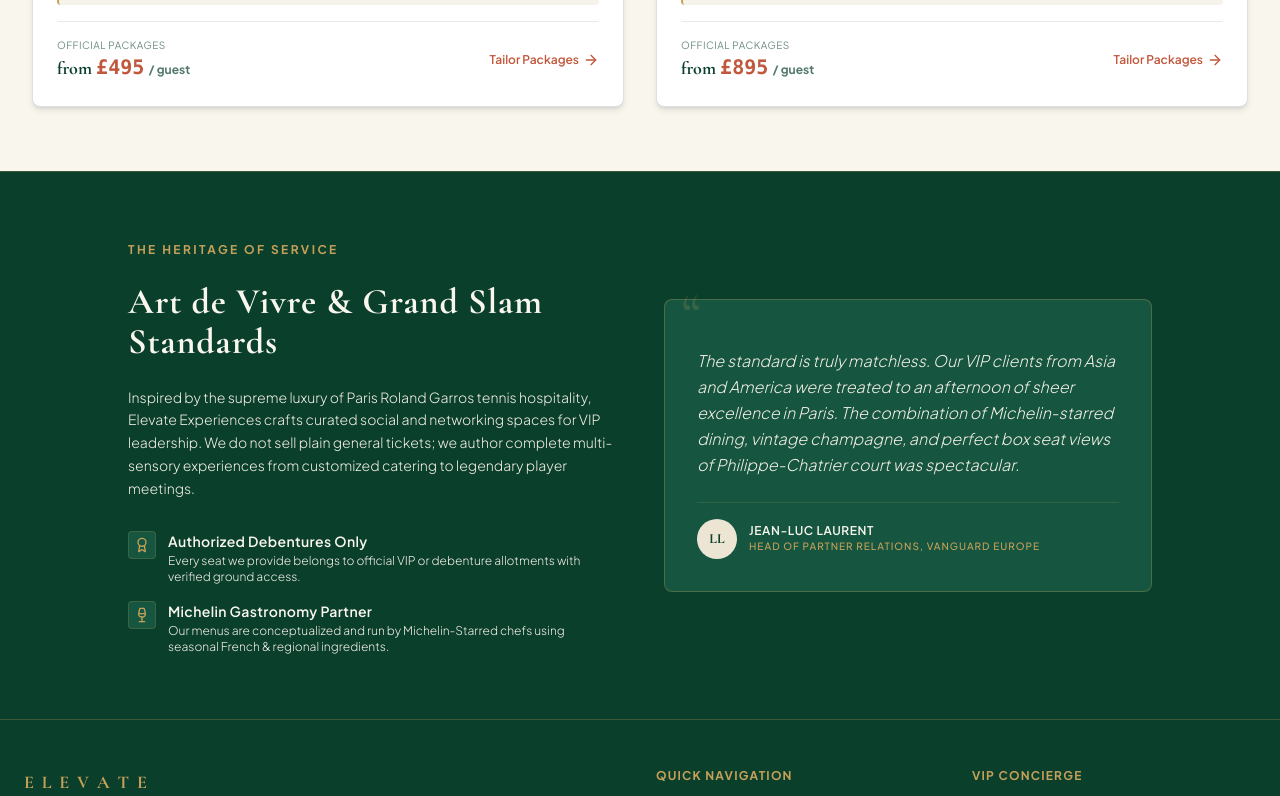
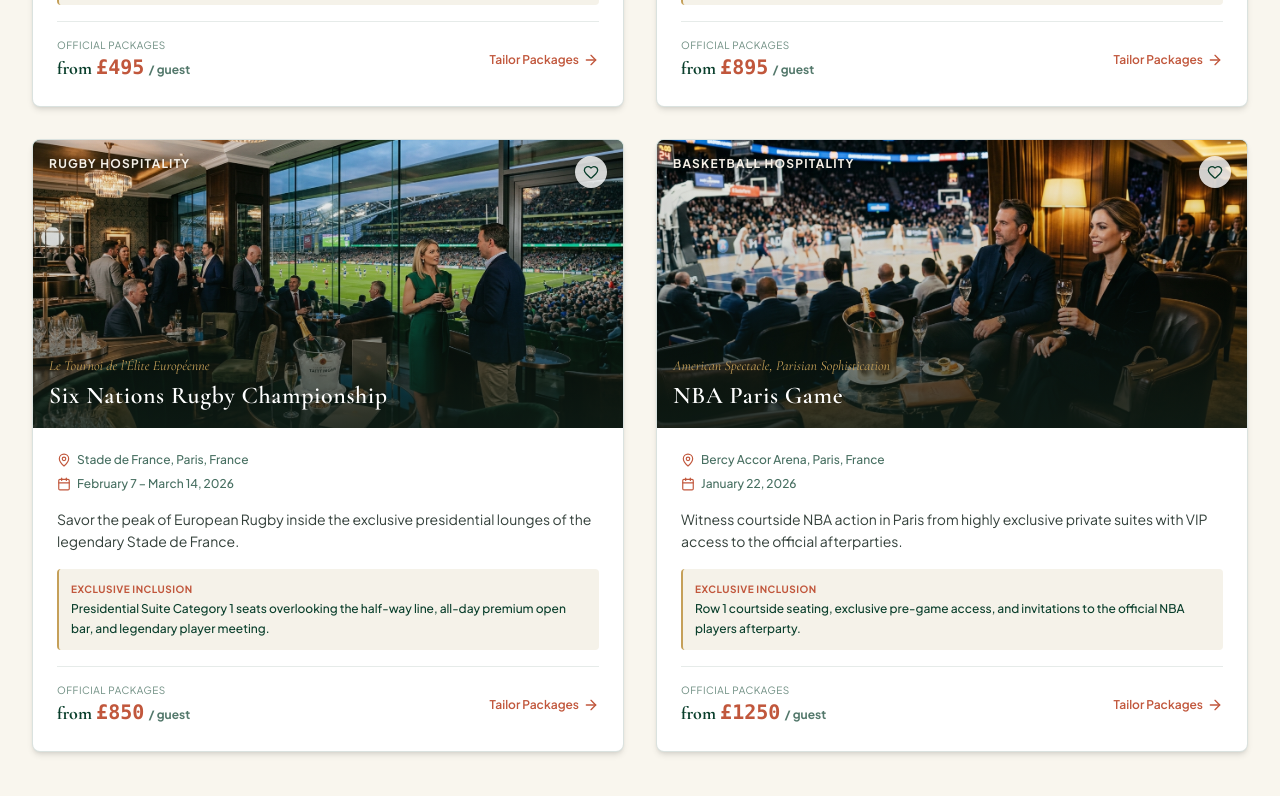
Before and after one commit to Soen-tech/Elevate-, a React (Vite) app: page / in a window 1280 px wide. Shown: the part 2000-2796 px from the top of the page. Built offline with nearby package versions, Linux system fonts and the light colour scheme.

Commit message:
feat: add Rugby and Basketball categories
Expand the experience catalog by adding Rugby and Basketball categories, updating the associated state management and data structures to support these new event types.

```diff
--- a/src/App.tsx
+++ b/src/App.tsx
@@ -47,7 +47,7 @@
 
   // Search & Filter state
   const [searchQuery, setSearchQuery] = useState('');
-  const [selectedCategory, setSelectedCategory] = useState<'All' | 'Tennis' | 'Motorsport' | 'Football' | 'Music' | 'Golf' | 'Heritage'>('All');
+  const [selectedCategory, setSelectedCategory] = useState<'All' | 'Tennis' | 'Motorsport' | 'Football' | 'Music' | 'Golf' | 'Heritage' | 'Rugby' | 'Basketball'>('All');
 
   // Selected experience for detailed customizer view
   const [selectedEventId, setSelectedEventId] = useState<string | null>(null);
@@ -136,7 +136,7 @@
   // VIP Portal Interactive Planner State
   const [vipBudget, setCorpBudget] = useState<number>(1500);
   const [vipGuests, setCorpGuests] = useState<number>(20);
-  const [vipCategory, setCorpCategory] = useState<'Tennis' | 'Motorsport' | 'Music' | 'Golf' | 'All'>('All');
+  const [vipCategory, setCorpCategory] = useState<'Tennis' | 'Motorsport' | 'Music' | 'Golf' | 'Rugby' | 'Basketball' | 'All'>('All');
   const [vipUpgrades, setCorpUpgrades] = useState({
     chauffeur: true,
     helicopter: false,
@@ -594,7 +594,7 @@
                 </div>
 
                 <div className="flex flex-wrap gap-1.5 p-1 bg-brand-sand-dark rounded-md border border-brand-green/5">
-                  {(['All', 'Tennis', 'Motorsport', 'Football', 'Music', 'Golf'] as const).map((cat) => (
+                  {(['All', 'Tennis', 'Motorsport', 'Football', 'Music', 'Golf', 'Rugby', 'Basketball'] as const).map((cat) => (
                     <button
                       key={cat}
                       onClick={() => setSelectedCategory(cat)}
@@ -1194,6 +1194,8 @@
                         <option value="Motorsport">Grand Prix Racing (Monaco/Silverstone)</option>
                         <option value="Music">Stadium Concert Series (VIP Boxes)</option>
                         <option value="Golf">Golf Tournaments (The Masters/The Open)</option>
+                        <option value="Rugby">Rugby Championships (Six Nations)</option>
+                        <option value="Basketball">Basketball Elite Games (NBA Paris)</option>
                       </select>
                     </div>
 
--- a/src/data/experiences.ts
+++ b/src/data/experiences.ts
@@ -9,7 +9,7 @@
 export interface Experience {
   id: string;
   title: string;
-  category: 'Tennis' | 'Motorsport' | 'Football' | 'Music' | 'Golf' | 'Heritage';
+  category: 'Tennis' | 'Motorsport' | 'Football' | 'Music' | 'Golf' | 'Heritage' | 'Rugby' | 'Basketball';
   location: string;
   venue: string;
   dates: string;
@@ -221,5 +221,85 @@
         description: 'The ultimate tennis fan’s dream. Centrally located within the grounds, putting you a heartbeat away from the royal box action.'
       }
     ]
+  },
+  {
+    id: 'six-nations',
+    title: 'Six Nations Rugby Championship',
+    category: 'Rugby',
+    location: 'Paris, France',
+    venue: 'Stade de France',
+    dates: 'February 7 – March 14, 2026',
+    image: '/assets/images/rugby_event_1791381084724.jpg',
+    tagline: 'Le Tournoi de l’Élite Européenne',
+    shortDescription: 'Savor the peak of European Rugby inside the exclusive presidential lounges of the legendary Stade de France.',
+    description: 'Experience the roar of Stade de France from the highest vantage point of private luxury. The Six Nations Tournament brings together Europe’s rugby giants in a test of pure power, strategy, and sportsmanship. Combine the adrenaline of international test match rugby with three-star French gastronomy, vintage Bordeaux blends, and dedicated host services.',
+    highlightBenefit: 'Presidential Suite Category 1 seats overlooking the half-way line, all-day premium open bar, and legendary player meeting.',
+    packages: [
+      {
+        name: 'Le Salon d’Honneur',
+        price: 850,
+        benefits: [
+          'Official Category 1 seating directly on the 50m line',
+          'Exquisite pre-match buffet dining curated by a master chef',
+          'Open bar offering selection of fine wines, beers, and spirits',
+          'Exclusive post-match briefing with rugby legends & pundits',
+          'Dedicated VIP entrance bypassing general stadium crowds'
+        ],
+        description: 'Perfect for passionate rugby connoisseurs looking for elite seat positioning and premium corporate entertainment.'
+      },
+      {
+        name: 'The Grand Slam Loge',
+        price: 1750,
+        badge: 'Most Prestigious',
+        benefits: [
+          'Private luxury loge with panoramic floor-to-ceiling glass',
+          'Bespoke four-course sit-down menu with wine pairing',
+          'All-day unlimited Bollinger Champagne and premier cru Bordeaux',
+          'Dedicated butler service and private in-loge catering',
+          'Gift box containing official tournament jersey & souvenir program'
+        ],
+        description: 'An unmatched private oasis designed for top-tier executive hospitality, providing sovereign views of the pitch.'
+      }
+    ]
+  },
+  {
+    id: 'nba-paris',
+    title: 'NBA Paris Game',
+    category: 'Basketball',
+    location: 'Paris, France',
+    venue: 'Bercy Accor Arena',
+    dates: 'January 22, 2026',
+    image: '/assets/images/basketball_event_1791381113513.jpg',
+    tagline: 'American Spectacle, Parisian Sophistication',
+    shortDescription: 'Witness courtside NBA action in Paris from highly exclusive private suites with VIP access to the official afterparties.',
+    description: 'The glamour and high-intensity energy of the NBA returns to the heart of Paris at the Accor Arena. Watch world-class basketball stars battle from premium courtside seats, or network inside elegant private lounges. Indulge in custom mixology, gourmet American-French fusion cuisine, and receive exclusive access to the official post-game VIP gala.',
+    highlightBenefit: 'Row 1 courtside seating, exclusive pre-game access, and invitations to the official NBA players afterparty.',
+    packages: [
+      {
+        name: 'The Courtside Club',
+        price: 1250,
+        benefits: [
+          'Guaranteed Row 1-3 courtside seating near the team benches',
+          'Access to the exclusive backstage VIP lounge before and after the game',
+          'Gourmet food stations with interactive chef demonstrations',
+          'Flowing Champagne, custom signature cocktails, and premium beers',
+          'Exclusive NBA souvenir merchandise gift bag'
+        ],
+        description: 'Feel the sweat and energy of the players. Unrivaled court proximity paired with high-end luxury styling.'
+      },
+      {
+        name: 'The All-Star Suite',
+        price: 2900,
+        badge: 'Ultra Elite',
+        benefits: [
+          'Private VIP suite on the main balcony with premium terrace seats',
+          'Custom French-American fusion dinner prepared in-suite',
+          'Pre-game shootaround court access and photograph on center court',
+          'Flowing Dom Pérignon champagne, top-shelf spirits, and fine wines',
+          'Two passes to the official closed-door NBA Paris Afterparty'
+        ],
+        description: 'For those seeking the ultimate entertainment canvas. A private suite experience combining the NBA glamour with French hospitality.'
+      }
+    ]
   }
 ];
```
Also changed, not shown: public/assets/images/basketball_event_1791381113513.jpg (added), public/assets/images/rugby_event_1791381084724.jpg (added).
